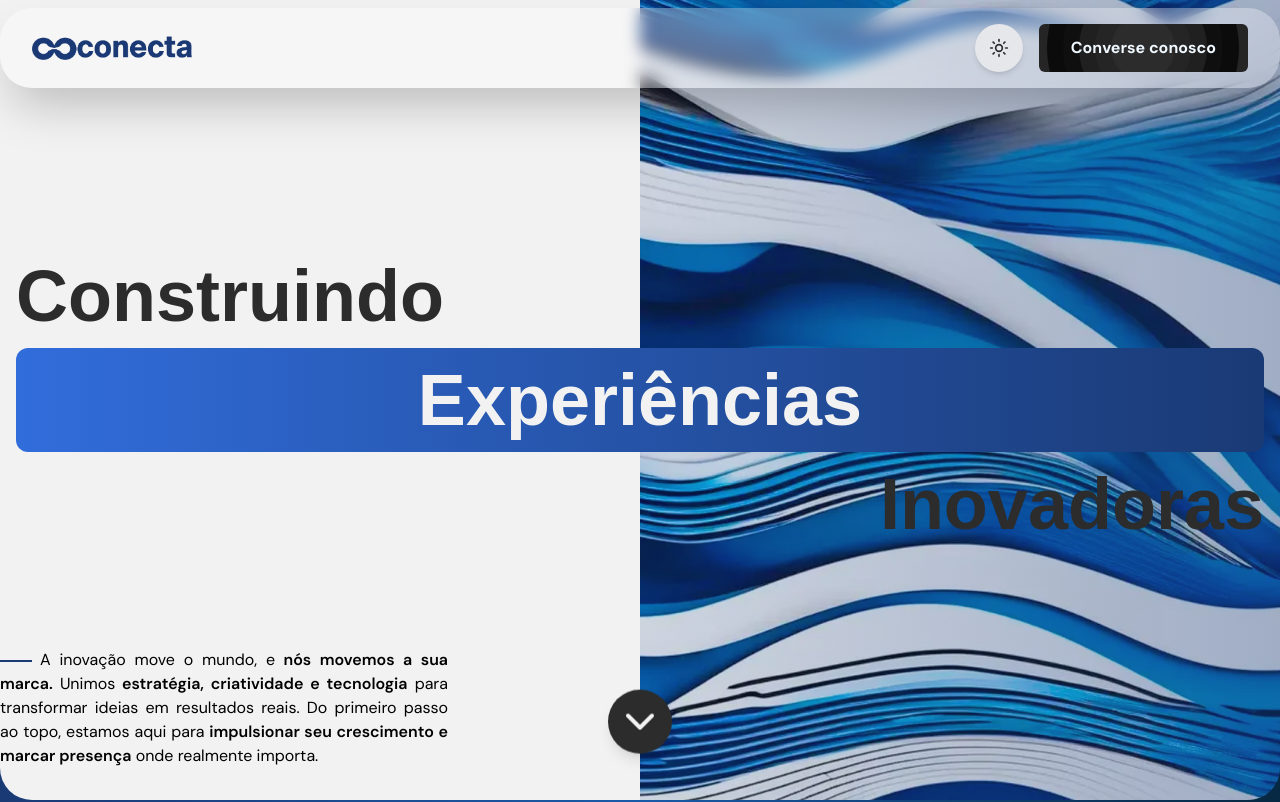
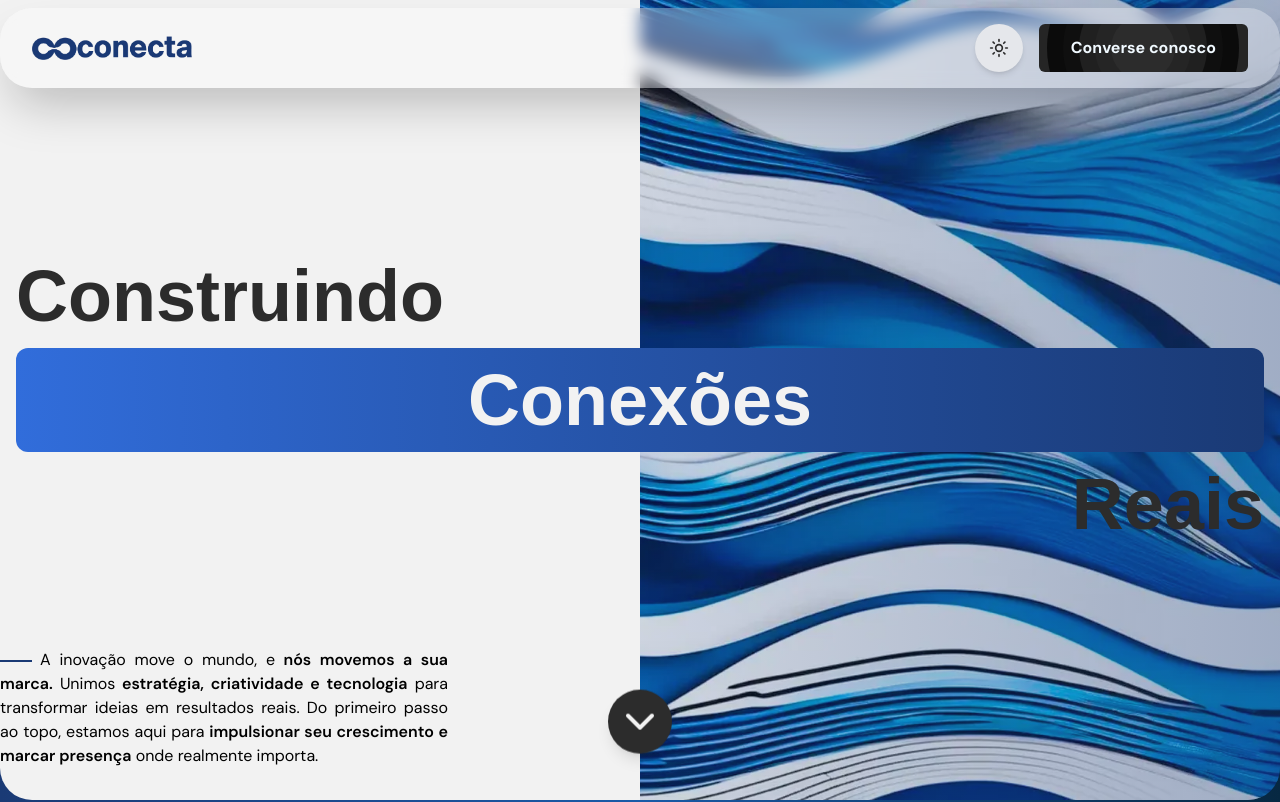
Before and after one commit to DevJeipi/Site-Oficial-Equipe-Conecta, a Next.js app: page / in a window 1280 px wide. Shown: the top 802 px of the page. Built offline with nearby package versions, Linux system fonts and the light colour scheme; a web font is replaced by a local one.

Commit message:
raw: hero title copy change

```diff
--- a/src/components/Hero.tsx
+++ b/src/components/Hero.tsx
@@ -66,10 +66,10 @@ export default function Hero() {
             Construindo
           </span>
           <span className="inline-flex items-center justify-center text-secondary rounded-xl bg-gradient-to-r from-[#316DDB] to-primary p-4">
-            Experiências
+            Conexões
           </span>
           <span className="flex items-end justify-end text-neutral dark:text-secondary">
-            Inovadoras
+            Reais
           </span>
         </h1>
 
```
